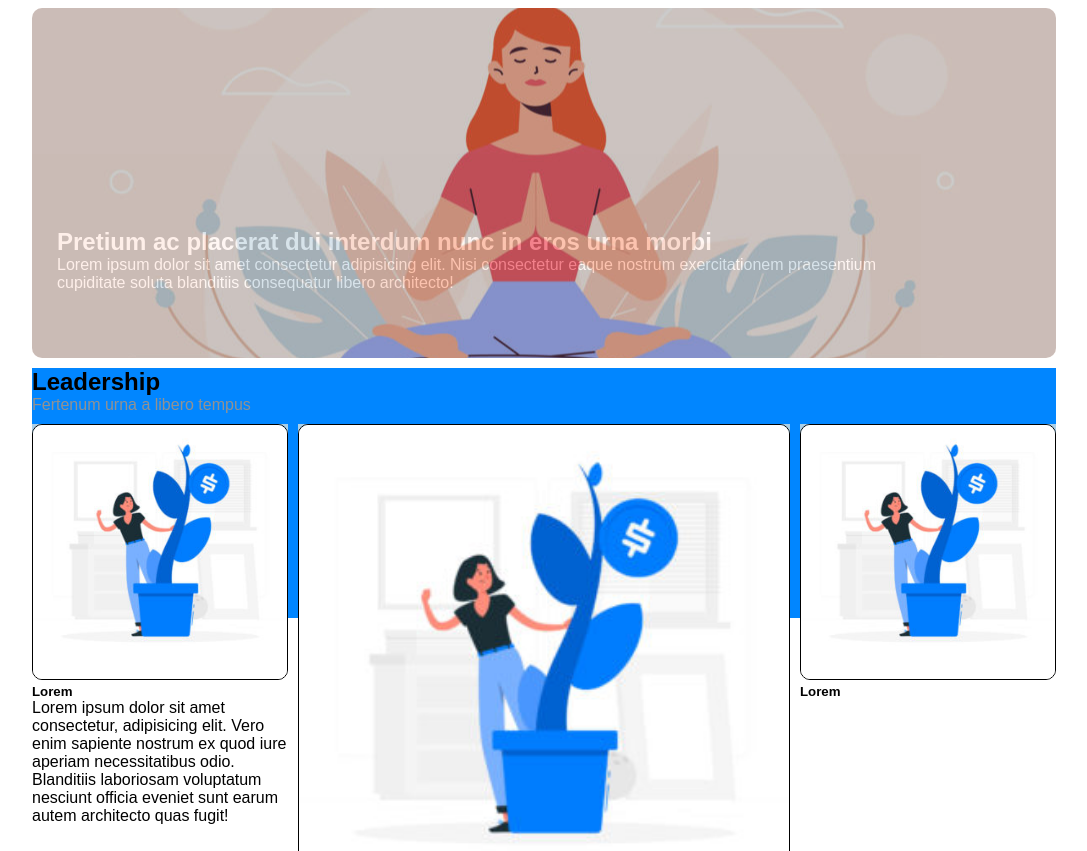
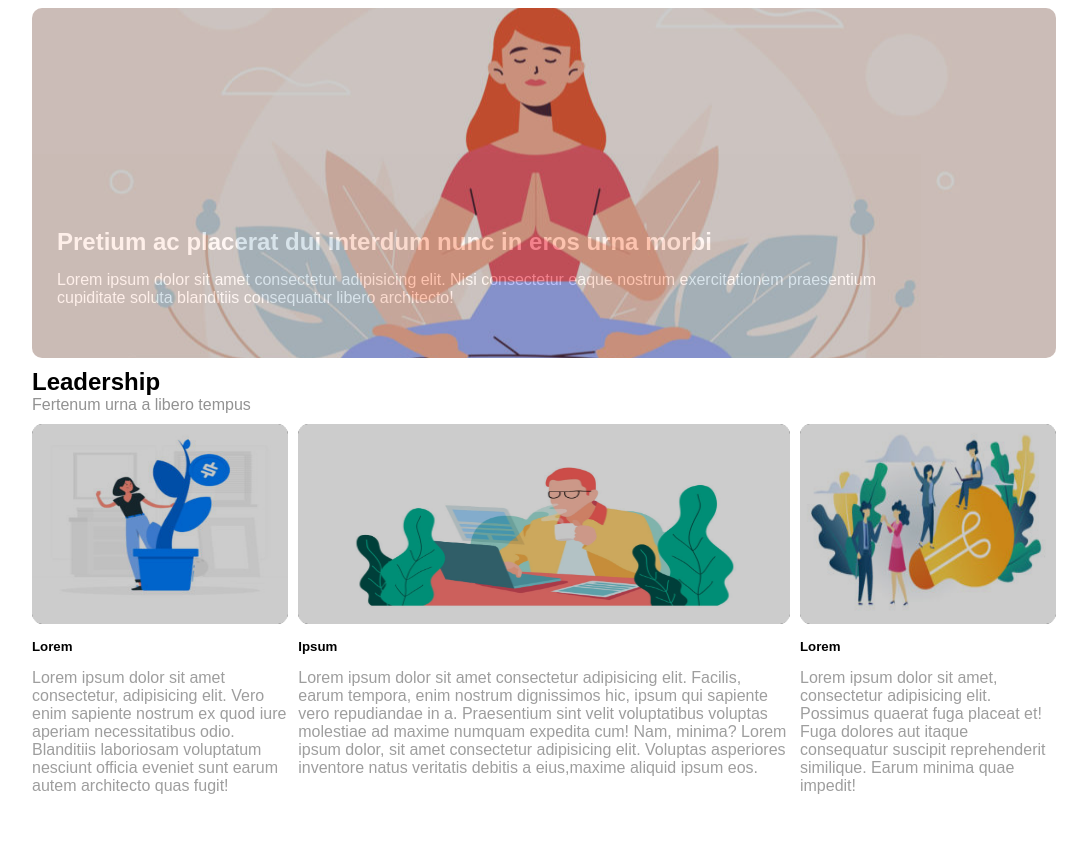
Before and after one commit to Steferre/htmlcss-wp, a plain HTML site: page index.html in a window 1280 px wide. Shown: the part 101-952 px from the top of the page, without its empty margins (96-1183 px from the left). After the commit the page ends 901 px from the top, so only its background shows below. Drawn offline with Linux system fonts and the light colour scheme.

Commit message:
completata seconda parte sezione main

```diff
--- a/index.html
+++ b/index.html
@@ -55,25 +55,34 @@
                     </section>
                     <div class="box">
                         <aside>
-                            <img class="side-photo" src="img-1.jpg" alt="money tree">
+                            <div class="layover-photo">
+                                <img class="photo" src="img-1.jpg" alt="money tree">
+                            </div>
                             <h5>Lorem</h5>
                             <p>
                                 Lorem ipsum dolor sit amet consectetur, adipisicing elit. Vero enim sapiente nostrum ex quod iure aperiam necessitatibus odio. Blanditiis laboriosam voluptatum nesciunt officia eveniet sunt earum autem architecto quas fugit!
                             </p>
                         </aside>
                         <article>
-                            <img class="side-photo"
-                            src="img-1.jpg" alt="money tree">
-                            <h5>Lorem</h5>
-                            <p>
-                                Lorem ipsum dolor sit amet consectetur adipisicing elit. Facilis, earum tempora, enim nostrum dignissimos hic, ipsum qui sapiente vero repudiandae in a. Praesentium sint velit voluptatibus voluptas molestiae ad maxime numquam expedita cum! Nam, minima?
-                            </p>
+                            <div class="layover-photo">
+                                <img class="photo"
+                                src="banner-2.jpg" alt="working with coffee">
+                            </div>
+                                <h5>Ipsum</h5>
+                                <p>
+                                    Lorem ipsum dolor sit amet consectetur adipisicing elit. Facilis, earum tempora, enim nostrum dignissimos hic, ipsum qui sapiente vero repudiandae in a. Praesentium sint velit voluptatibus voluptas molestiae ad maxime numquam expedita cum! Nam, minima? Lorem ipsum dolor,     sit amet consectetur adipisicing elit. Voluptas     asperiores inventore natus veritatis debitis a eius,maxime aliquid ipsum eos.
+                                </p>
+
                         </article>
                         <aside>
-                           <img class="side-photo"
-                            src="img-1.jpg" alt="money tree">
-                            <h5>Lorem</h5>
-
+                            <div class="layover-photo">
+                                <img class="photo"
+                                src="img-3.jpg" alt="great idea">
+                            </div>
+                                <h5>Lorem</h5>
+                                <p>
+                                    Lorem ipsum dolor sit amet, consectetur adipisicing elit. Possimus quaerat fuga placeat et! Fuga dolores aut itaque consequatur suscipit reprehenderit similique. Earum minima quae impedit!
+                                </p>
                         </aside>
                     </div>
                 </div>
--- a/style.css
+++ b/style.css
@@ -55,8 +55,6 @@ nav ul > li {
 
 /*inizio main parte 2*/
 .s-two {
-    background-color: #0186FF;
-    height: 250px;
     margin-top: 10px;
 }
  .title > span {
@@ -69,26 +67,37 @@ nav ul > li {
     clear: both;
 }
 
-.side-photo {
+.photo {
     width: 100%;
-    border: 1px solid black;
+    height: 200px;
     border-radius: 10px;
+    opacity: 0.8;
+}
+
+.layover-photo {
+    background-color: #000;
+    border-radius: 11px;
+    height: 200px;
+}
+
+aside > h5, p, article > h5, p {
+    margin-top: 15px;
+}
+
+aside > p, article > p {
+    color: #9E9E9E;
 }
 
 aside {
     width: 25%;
-    height: 200px;
     float: left;
-    background-color: #ABCFE7;
 }
 
 article {
     width: 48%;
-    height: 200px;
     float: left;
     margin-left: 1%;
     margin-right: 1%;
-    background-color: #ABCFE7;
 }
 
 aside, article {
```
Also changed, not shown: banner-2.jpg (added), img-3.jpg (added).
